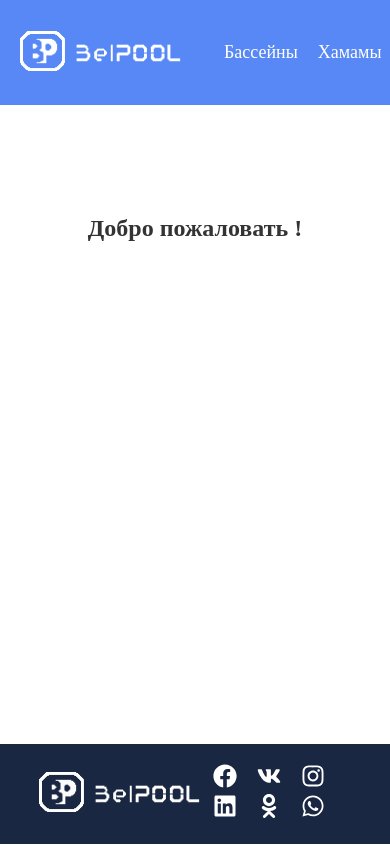
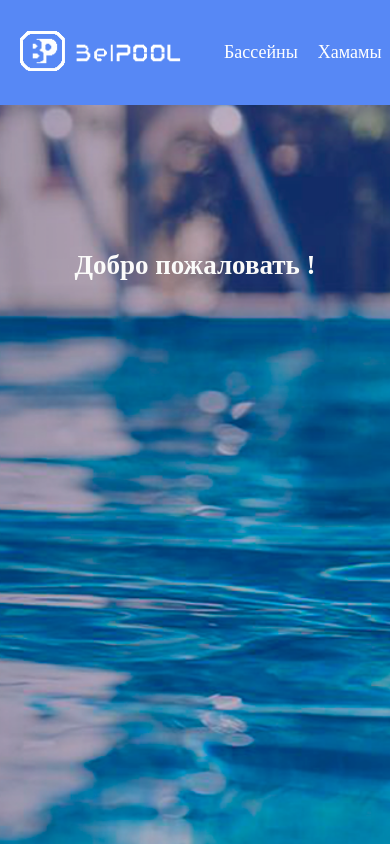
Before and after one commit to LiubovPP/pool_frontend, a React (Vite) app: page / in a window 390 px wide. Shown: the top 846 px of the page. Built offline with nearby package versions, Linux system fonts and the light colour scheme.

Commit message:
validation phone and add backgroundImage

```diff
--- a/src/App.tsx
+++ b/src/App.tsx
@@ -13,32 +13,30 @@ import AdminProducts from '@pages/AdminProducts';
 import '@styles/App.css';
 import { useAppDispatch } from '@app/hooks';
 import { fetchCurrentUser } from '@app/slices/authSlice';
+import backgroundImage from './assets/head-d.png';
+import BackgroundImage from '@components/BackgroundImage ';
 
 const App: React.FC = () => {
-  const { user } = useSelector((state: RootState) => state.auth);
-  const { isAuthenticated } = useSelector((state: RootState) => state.auth);
+  const { user, isAuthenticated } = useSelector((state: RootState) => state.auth);
+  const dispatch = useAppDispatch();
 
-  const dispatch = useAppDispatch();
   useEffect(() => {
     if (isAuthenticated) {
-      dispatch(fetchCurrentUser())
+      dispatch(fetchCurrentUser());
     }
-  }, [isAuthenticated])
-
+  }, [isAuthenticated, dispatch]);
 
   return (
-
     <div className="app">
       <Header />
-
+      <BackgroundImage/>
       <main className="main-content">
-
         <Routes>
           <Route path="/" element={<Home />} />
           <Route path="/products" element={<Products />} />
           <Route path="/cart" element={<Cart />} />
           <Route path="/profile" element={<Profile />} />
-          {user && user.role === 'ADMIN' && (
+          {user?.role === 'ADMIN' && (
             <>
               <Route path="/admin/users" element={<AdminUsers />} />
               <Route path="/admin/products" element={<AdminProducts />} />
@@ -48,7 +46,6 @@ const App: React.FC = () => {
       </main>
       <Footer />
     </div>
-
   );
 };
 
--- a/src/components/RegisterModal.tsx
+++ b/src/components/RegisterModal.tsx
@@ -38,6 +38,12 @@ const RegisterModal: React.FC<RegisterModalProps> = ({ isOpen, onClose }) => {
       const passwordRegex = /^(?=.*[a-z])(?=.*[A-Z])(?=.*\d)(?=.*[@$!%*?&])[A-Za-z\d@$!%*?&]{4,}$/;
       if (!passwordRegex.test(value)) {
         error = 'Пароль должен содержать минимум 4 символа, одну заглавную букву, одну строчную букву, одну цифру и один специальный символ';
+      }
+    }
+    else if (name === 'phoneNumber') {
+      const phoneRegex = /^\+?[\d\s\-()]{7,15}$/;
+      if (!phoneRegex.test(value)) {
+        error = 'Некорректный номер телефона';
       }
     }
 
@@ -122,9 +128,13 @@ const RegisterModal: React.FC<RegisterModalProps> = ({ isOpen, onClose }) => {
       <input
         type="text"
         value={phoneNumber}
-        onChange={(e) => setPhoneNumber(e.target.value)}
+        onChange={(e) => {
+          setPhoneNumber(e.target.value);
+          validateField('phoneNumber', e.target.value);
+        }}
         placeholder="Телефон"
-      />
+        />
+        {errors.phoneNumber && <p className="error">{errors.phoneNumber}</p>}
       <button onClick={handleRegister} disabled={Object.values(errors).some((error) => error !== '')}>Регистрация</button>
       <button onClick={onClose}>Закрыть</button>
     </div>
--- a/src/pages/Home.tsx
+++ b/src/pages/Home.tsx
@@ -2,6 +2,7 @@ import React from 'react';
 import { useSelector } from 'react-redux';
 import { RootState } from '@app/store';
 import '@styles/Home.css';
+import backgroundImage from '@assets/head-d.png';
 
 const Home: React.FC = () => {
   const { user } = useSelector((state: RootState) => state.auth);
@@ -10,7 +11,7 @@ const Home: React.FC = () => {
     <div className="home-container">
       <span className="welcome-message">
 
-        Добро пожаловать {user?.firstName} {user?.lastName} !
+        Добро пожаловать {user?.firstName} {user?.lastName}!
 
       </span>
     </div>
--- a/src/styles/App.css
+++ b/src/styles/App.css
@@ -31,6 +31,6 @@ body {
   flex: 1;
   z-index: 1;
   padding: 20px;
-  background: rgba(255, 255, 255, 0.274);
+  /*background: rgba(255, 255, 255, 0.274);*/
   margin-top: 70px;
 }
--- a/src/styles/BackgroundImage.css
+++ b/src/styles/BackgroundImage.css
@@ -12,8 +12,8 @@
   z-index: -1;
 }
 */
-/* BackgroundImage.css */
 .background-image {
+
   position: fixed;
   top: 0;
   left: 0;
@@ -23,5 +23,6 @@
   background-repeat: no-repeat;
   background-position: center;
   z-index: -1; /* Размещает фоновое изображение за другими элементами */
-  background-image: url('../scr/assets/head-d.png');
+  opacity: 1; /* Устанавливает непрозрачность на 100% */
+
 }
--- a/src/styles/Home.css
+++ b/src/styles/Home.css
@@ -1,10 +1,93 @@
+.header {
+  background-color: #5788f5;
+  color: white;
+  padding: 10px 20px;display: flex;
+  flex-direction: column;
+  /*align-items: center; /* Центрирует дочерние элементы по горизонтали */
+}
+
+.header-container {
+  display: flex;
+  align-items: center;
+  justify-content: space-between;
+}
+
+.brand a img {
+  height: 40px;
+}
+
+.nav {
+  flex-grow: 1;
+  display: flex;
+  justify-content: center;
+}
+
+.nav-list {
+  list-style: none;
+  display: flex;
+  align-items: center;
+
+  gap: 20px;
+}
+
+.nav-list li {
+  position: relative;
+}
+
+.nav-list li a,
+.nav-list li button {
+  color: white;
+  text-decoration: none;
+  font-size: 18px;
+}
+
+.nav-button {
+  background: none;
+  border: none;
+  color: white;
+  cursor: pointer;
+  font-size: 18px;
+}
+
+.cart-icon {
+  margin-left: auto;
+  display: flex;
+  align-items: center;
+  position: relative;
+}
+
+.cart-icon a {
+  color: white;
+  position: relative;
+}
+
+.cart-count {
+  background: red;
+  color: white;
+  border-radius: 50%;
+  padding: 2px 8px;
+  position: absolute;
+  top: -10px;
+  right: -10px;
+  font-size: 12px;
+}
 .home-container {
-  text-align: center;
-  padding: 20px;
+  display: flex;
+  flex-direction: column;
+  justify-content: center;
+  align-items: center;
+  height: 100vh; /* Обеспечивает высоту контейнера на всю высоту видимого окна */
+
+  background-size: cover;
+  background-repeat: no-repeat;
+  background-position: center;
+  text-align: center; /* Центрирует текст по горизонтали внутри блока */
 }
 
 .welcome-message {
-  font-size: 24px;
+  font-size: 27px;
   font-weight: bold;
-  color: #333;
+  color: #fbfbfa;
+  position: absolute;
+  top: 250px;
 }
--- a/src/styles/Modals.css
+++ b/src/styles/Modals.css
@@ -12,7 +12,7 @@
 }
 
 .error {
-  color: red;
+  color: rgba(149, 7, 7, 0.8);
   margin-bottom: 1rem;
 }
 
--- a/src/styles/Profile.css
+++ b/src/styles/Profile.css
@@ -1,4 +1,4 @@
-.home-container {
+/*.home-container {
   text-align: center;
   padding: 20px;
 }
@@ -6,5 +6,5 @@
 .welcome-message {
   font-size: 24px;
   font-weight: bold;
-  color: #333;
+  color: #fbfbfa;
 }
```
